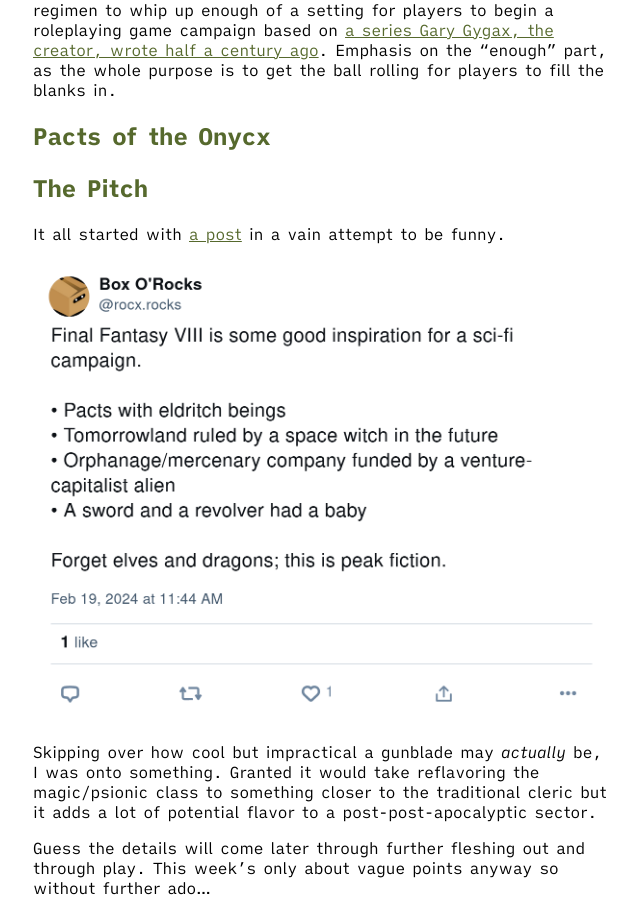
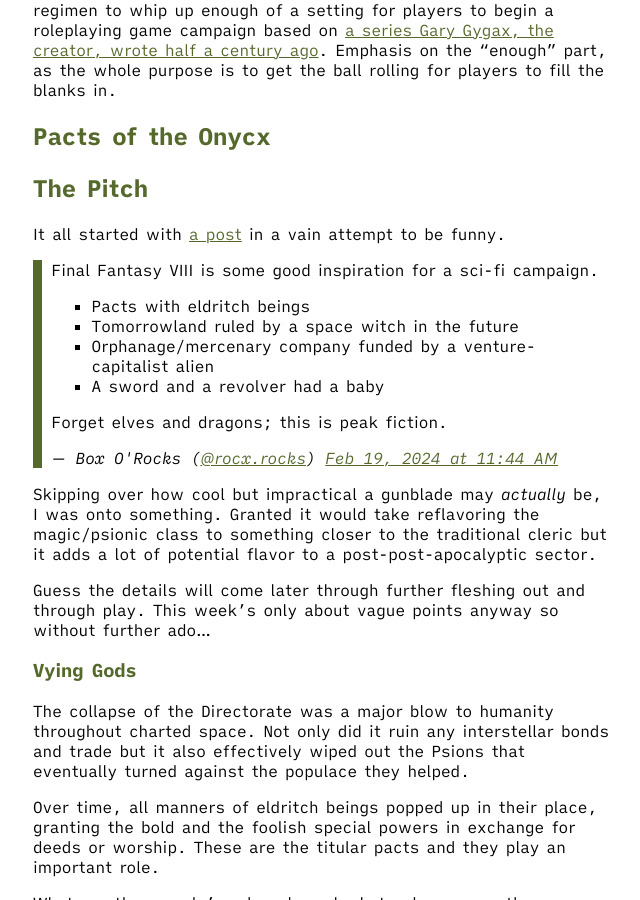
Before and after one commit to rocx/rocx.github.io, a Jekyll site: the page built from _posts/2024-03-11-gygax75-onycx-1.md, in a window 1280 px wide and 900 px high, scrolled down 394 px. Shown: the whole window, without its empty margins (319-959 px from the left). Built offline with Jekyll 4.4.1, drawn with Linux system fonts in a browser that asks for light colours; a script that is not in the unit is left out.

Commit message:
post(gygax75-onycx-1): Embed BlueSky post
The madlads actually did it. They let you embed posts now.

```diff
--- a/_posts/2024-03-11-gygax75-onycx-1.md
+++ b/_posts/2024-03-11-gygax75-onycx-1.md
@@ -36,7 +36,7 @@ It all started with
 [a post](https://bsky.app/profile/rocx.rocks/post/3klrvb64f5j2q)
 in a vain attempt to be funny.
 
-![FF8 in a nutshell](/assets/pictures/ff8-nutshell.png)
+<blockquote class="bluesky-embed" data-bluesky-uri="at://did:plc:mlnlfhnoo2sl5c7pjk6qmy35/app.bsky.feed.post/3klrvb64f5j2q" data-bluesky-cid="bafyreic7vb2ydsaaakya34fwz3amxuujmtgok6u4utwkiqau4r2fnop6hu"><p lang="en-us">Final Fantasy VIII is some good inspiration for a sci-fi campaign.</p><ul><li>Pacts with eldritch beings</li><li>Tomorrowland ruled by a space witch in the future</li><li>Orphanage/mercenary company funded by a venture-capitalist alien</li><li> A sword and a revolver had a baby</li></ul><p>Forget elves and dragons; this is peak fiction.</p><footer><cite>&mdash; Box O&#x27;Rocks (<a href="https://bsky.app/profile/did:plc:mlnlfhnoo2sl5c7pjk6qmy35?ref_src=embed">@rocx.rocks</a>) <a href="https://bsky.app/profile/did:plc:mlnlfhnoo2sl5c7pjk6qmy35/post/3klrvb64f5j2q?ref_src=embed">Feb 19, 2024 at 11:44 AM</a></cite></footer></blockquote><script async src="https://embed.bsky.app/static/embed.js" charset="utf-8"></script>
 
 Skipping over how cool but impractical a gunblade may _actually_
 be, I was onto something.
```
